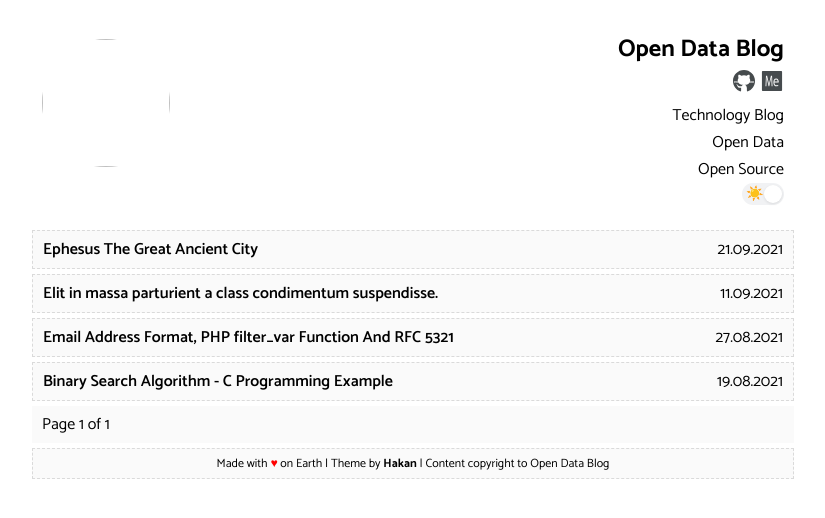
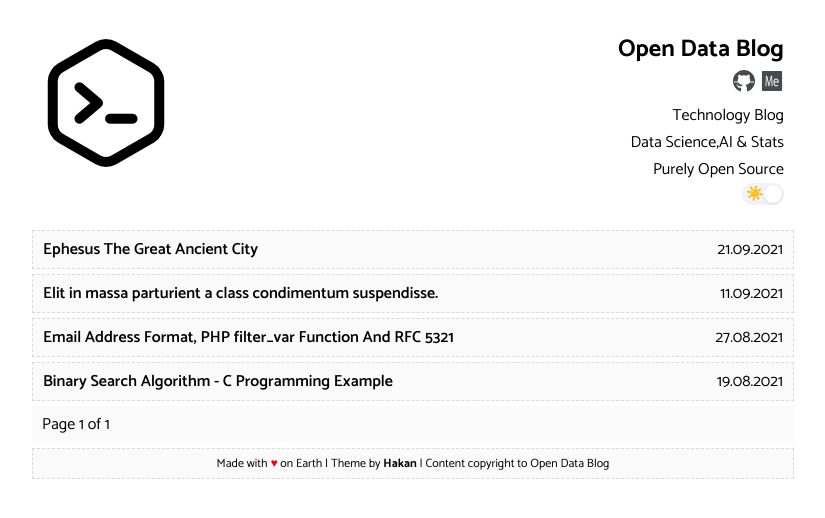
Before and after one commit to opendatablog/opendatablog.github.io, a Jekyll site: the page built from index.html, in a window 1280 px wide. Shown: the top 518 px of the page, without its empty margins (227-1052 px from the left). Built offline with Jekyll 4.4.1, drawn with Linux system fonts in a browser that asks for light colours; the list of posts is cut into pages by our own code.

Commit message:
Update _config.yml

```diff
--- a/_config.yml
+++ b/_config.yml
@@ -14,8 +14,8 @@ discus-identifier:  XXX
 # Author settings
 author:
   name: Open Data Blog
-  bio: Technology Blog <br>Open Data <br> Open Source
-  picture:
+  bio: Technology Blog <br>Data Science,AI & Stats<br>Purely Open Source
+  picture: assets/images/favicon.png
   github: opendatablog # github username
   twitter: # twitter username
   facebook: # facebook username
```
